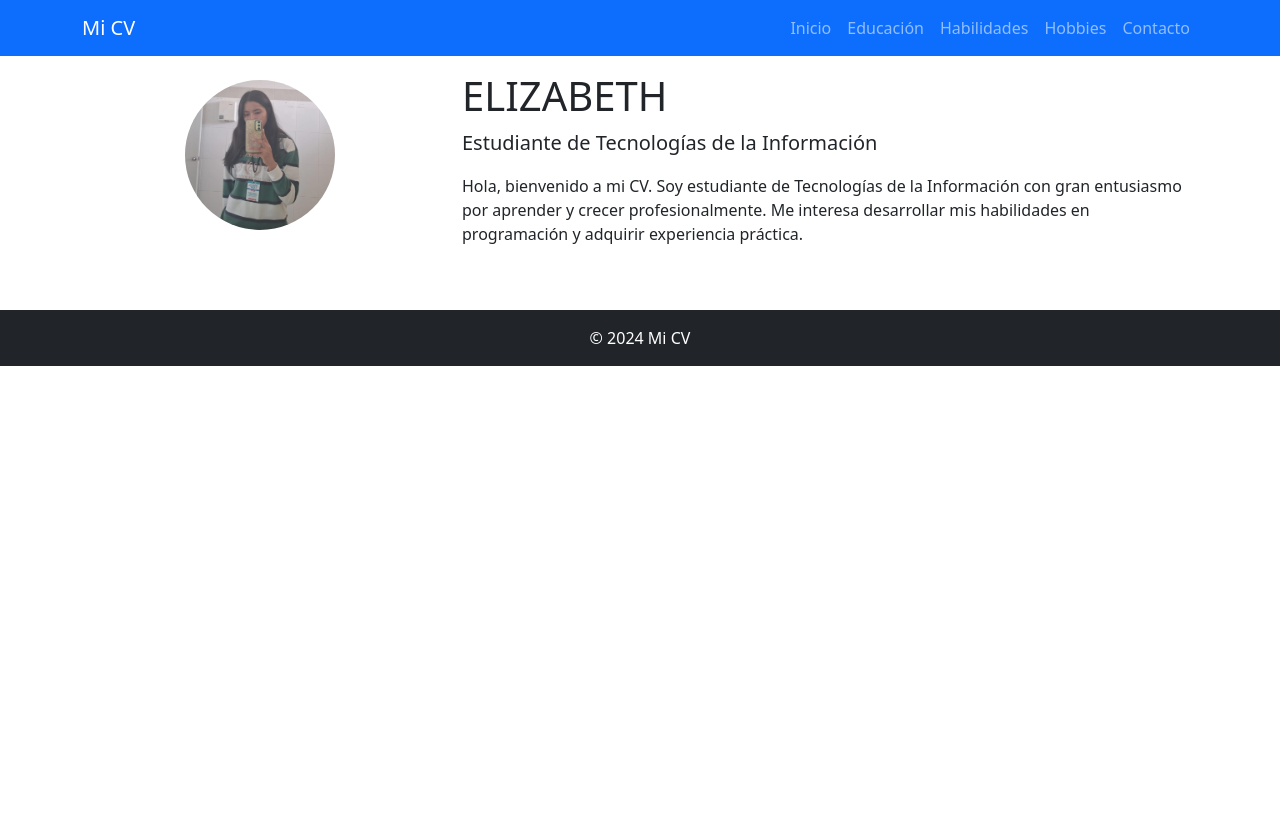
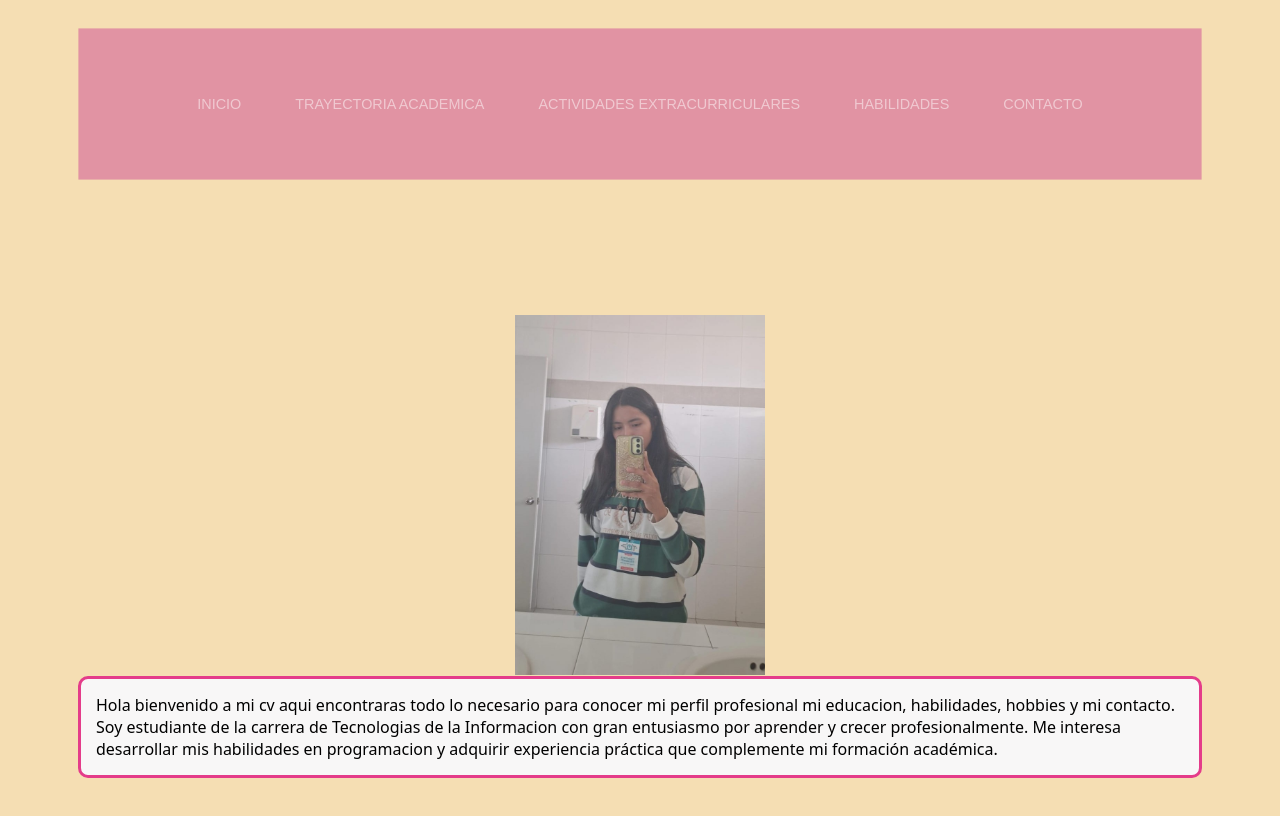
Before and after one commit to elizalhdz/CV-, a plain HTML site: page index.html in a window 1280 px wide. Drawn offline with nearby package versions, Linux system fonts and the light colour scheme.

Commit message:
Update index.html

```diff
--- a/index.html
+++ b/index.html
@@ -1,74 +1,32 @@
 <!DOCTYPE html>
-<html lang="es">
-<head>
-    <meta charset="UTF-8">
-    <meta name="viewport" content="width=device-width, initial-scale=1.0">
-    <title>Mi CV</title>
-    <!-- Bootstrap CSS -->
-    <link href="https://cdn.jsdelivr.net/npm/bootstrap@5.3.0/dist/css/bootstrap.min.css" rel="stylesheet">
-    <style>
-        .profile-img {
-            width: 150px;
-            height: 150px;
-            object-fit: cover;
-        }
-        .section-title {
-            border-bottom: 2px solid #0d6efd;
-            padding-bottom: 8px;
-            margin-top: 30px;
-        }
-        section {
-            padding-top: 80px;
-            margin-top: -80px;
-        }
-    </style>
+<html lang="en">
+    <head>
+        <meta charset="UTF-8">
+
+<meta name="viewport" content="width=device-width, initial-scale=1.0">
+
+<title> INICIO</title>
+
+ <link rel="stylesheet" href="styles.css">
+
 </head>
+
 <body>
-    <nav class="navbar navbar-expand-lg navbar-dark bg-primary fixed-top">
-        <div class="container">
-            <a class="navbar-brand" href="#inicio">Mi CV</a>
-            <button class="navbar-toggler" type="button" data-bs-toggle="collapse" data-bs-target="#navbarNav">
-                <span class="navbar-toggler-icon"></span>
-            </button>
-            <div class="collapse navbar-collapse" id="navbarNav">
-                <ul class="navbar-nav ms-auto">
-                    <li class="nav-item">
-                        <a class="nav-link" href="#inicio">Inicio</a>
-                    </li>
-                    <li class="nav-item">
-                        <a class="nav-link" href="#educacion">Educación</a>
-                    </li>
-                    <li class="nav-item">
-                        <a class="nav-link" href="#habilidades">Habilidades</a>
-                    </li>
-                    <li class="nav-item">
-                        <a class="nav-link" href="#hobbies">Hobbies</a>
-                    </li>
-                    <li class="nav-item">
-                        <a class="nav-link" href="#contacto">Contacto</a>
-                    </li>
-                </ul>
-            </div>
-        </div>
-    </nav>
-    <div class="container mt-5 pt-4">
-        <section id="inicio">
-            <div class="row align-items-center">
-                <div class="col-md-4 text-center mb-4">
-                    <img src="imagen.jpg" alt="Mi foto" class="profile-img rounded-circle">
-                </div>
-                <div class="col-md-8">
-                    <h1>ELIZABETH</h1>
-                    <p class="lead">Estudiante de Tecnologías de la Información</p>
-                    <p>Hola, bienvenido a mi CV. Soy estudiante de Tecnologías de la Información con gran entusiasmo por aprender y crecer profesionalmente. Me interesa desarrollar mis habilidades en programación y adquirir experiencia práctica.</p>
-                </div>
-            </div>
-        </section>
 
-    </div>
-    <footer class="bg-dark text-white text-center py-3 mt-5">
-        <p class="mb-0">&copy; 2024 Mi CV</p>
-    </footer>
-    <script src="https://cdn.jsdelivr.net/npm/bootstrap@5.3.0/dist/js/bootstrap.bundle.min.js"></script>
+    <object type="text/html" data="nav.html" style="width:100%; height: 300px;  " class="nav-embed"></object>
+
+<img src="imagen.jpg" alt="imagen centrada" widht="150" heigh="100" class="centrada">
+<style>
+  .centrada {
+    display: block;
+    max-width: 250px;  /* límite máximo */
+    height: auto;      /* mantiene proporción */
+  }
+</style>
+
+<p>Hola bienvenido a mi cv aqui encontraras todo lo necesario para conocer mi perfil profesional mi educacion, habilidades, hobbies y mi contacto.
+    Soy estudiante de la carrera de Tecnologias de la Informacion  con gran entusiasmo por aprender y crecer profesionalmente. Me interesa desarrollar mis habilidades en programacion  y adquirir experiencia práctica que complemente mi formación académica.
+</p>
+
 </body>
 </html>
```
